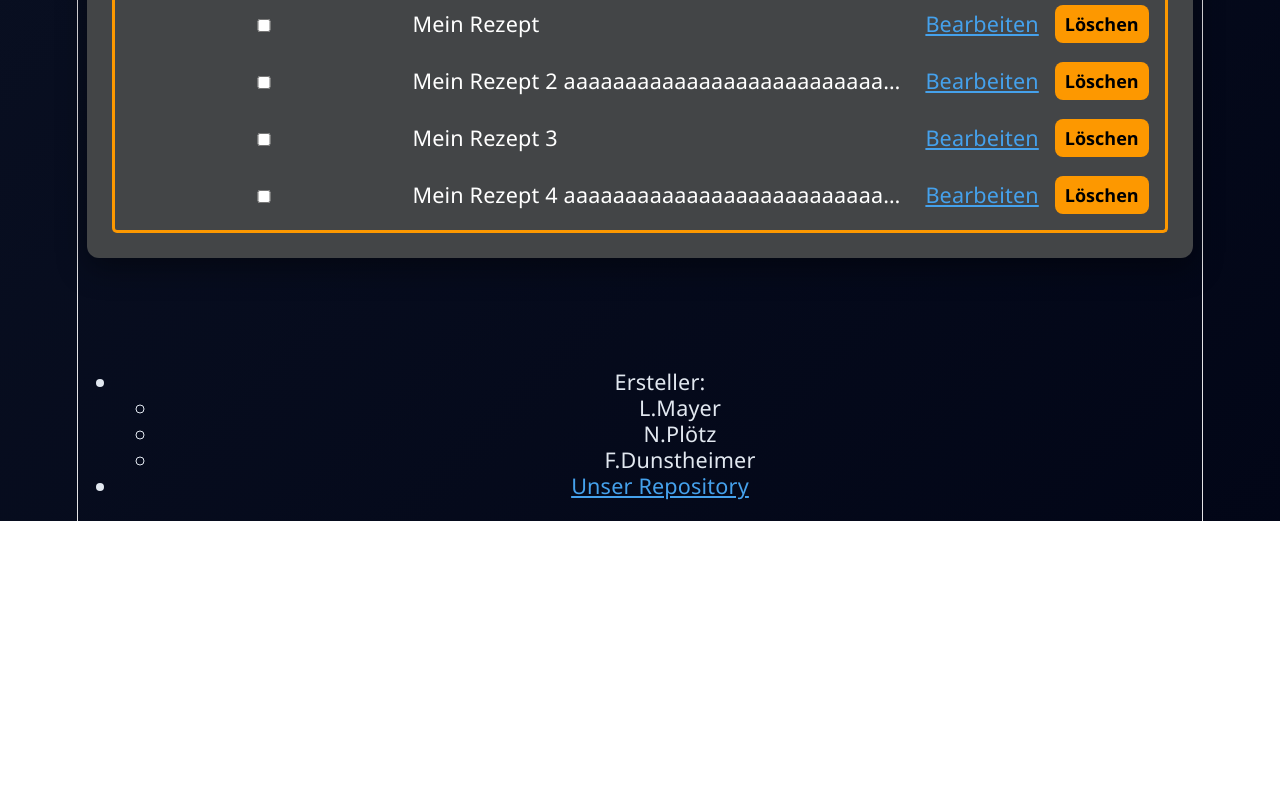
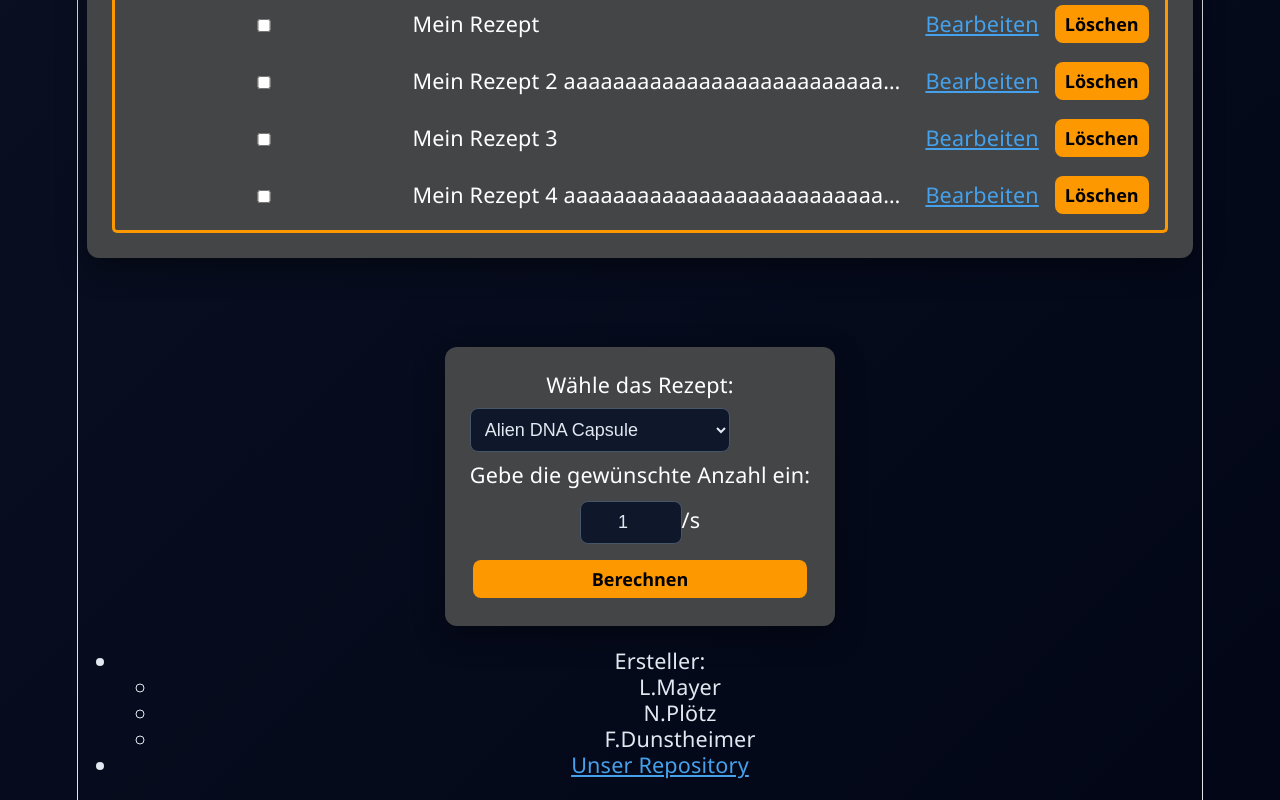
Before and after one commit to LeReyam/Satiscalc, a React (Vite) app: page / in a window 1280 px wide. Shown: the part 1723-2523 px from the top of the page. Before the commit the page ends 2244 px from the top, so only its background shows below. Built offline with nearby package versions, Linux system fonts and the light colour scheme.

Commit message:
RecipeSelector

```diff
--- a/src/App.tsx
+++ b/src/App.tsx
@@ -1,8 +1,8 @@
-import { useState } from "react";
 import { About } from "./components/about.tsx";
 import { Costum_recipe_editor } from "./components/costum-recipe-editor.tsx";
 import { Costum_recipetable } from "./components/costum-recipetable.tsx";
 import { Footer } from "./components/footer";
+import { Recipe_selector } from "./components/recipeselector"
 import "./App.css";
 import { Header } from "./components/header"
 import { Register } from "./components/register"
@@ -13,9 +13,10 @@ function App() {
     <>
 		<Header/>
 		<Register/>
-    <About/>
-    <Costum_recipe_editor/>
-    <Costum_recipetable/>
+		<About/>
+		<Costum_recipe_editor/>
+		<Costum_recipetable/>
+		<Recipe_selector/>
 		<Footer />
     </>
   );
--- a/src/components/recipeselector.tsx
+++ b/src/components/recipeselector.tsx
@@ -0,0 +1,16 @@
+export function Recipe_selector() {
+  return (
+  <section>
+		<form>
+			<label for="rezept">Wähle das Rezept:</label>
+			<select name="rezept" id="rezept">
+				<option value="Alien DNA Capsule">Alien DNA Capsule</option>
+				<option value="Alumium Casing">Aluminium Casing</option>
+			</select>
+			<label id="menge">Gebe die gewünschte Anzahl ein:</label>
+			<p><input type="number" value="1" min="1" max="1000000" id="number"/>/s</p>
+			<button type="submit">Berechnen</button>
+		</form>
+	</section>
+	);
+}
```
